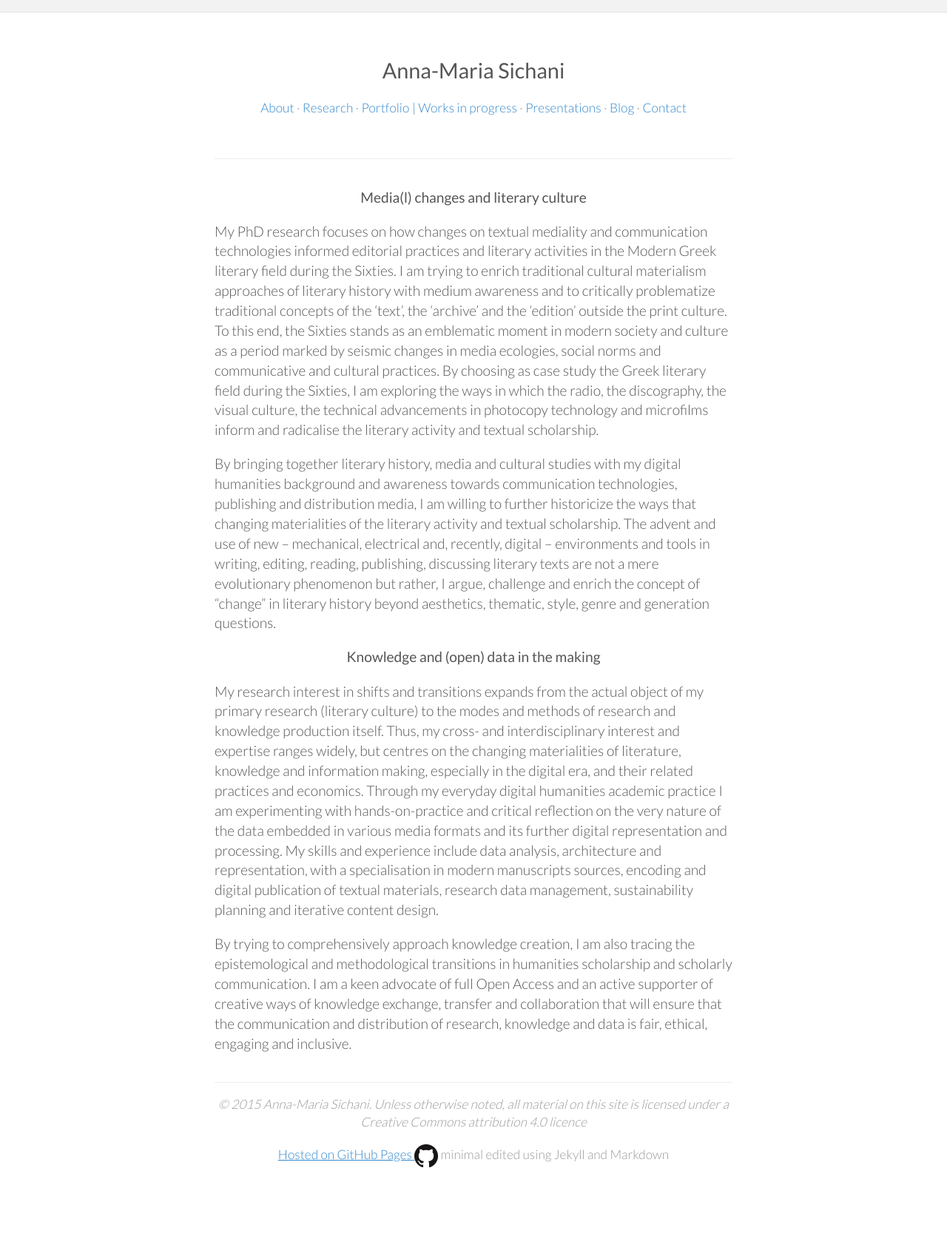
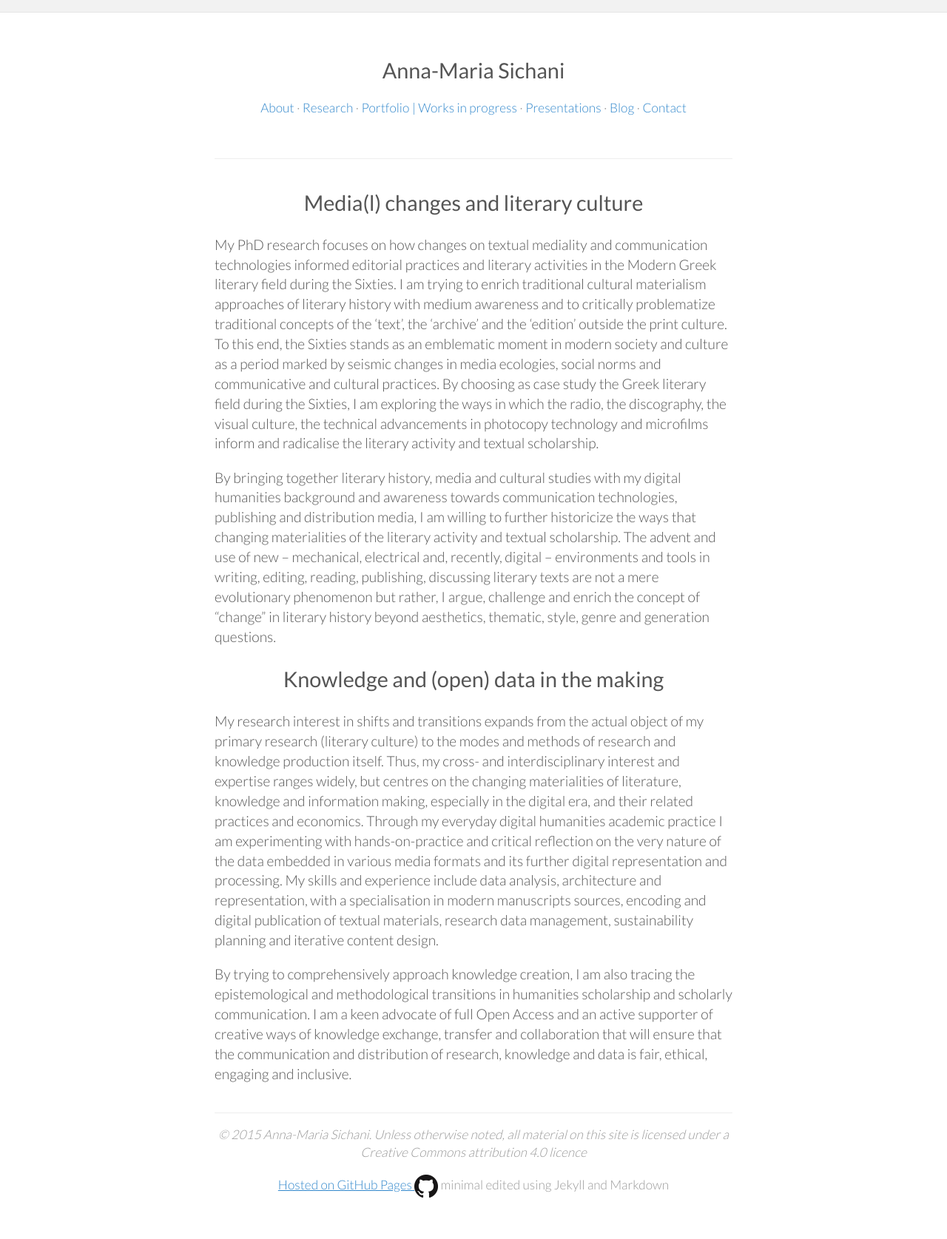
Before and after one commit to amsichani/amsichani.github.io, a Jekyll site: the page built from research.md, in a window 1280 px wide. Shown: the whole page at 74% size. Built offline with Jekyll 4.4.1, drawn with Linux system fonts in a browser that asks for light colours; nearby versions of some CDN libraries; before the commit the page ends 1634 px from its top, so only the background shows below that.

```diff
--- a/research.md
+++ b/research.md
@@ -4,14 +4,14 @@ title: Research
 redirect_from:
 ---
 
-# Media(l) changes and literary culture
+## Media(l) changes and literary culture
 
 My PhD research focuses on how changes on textual mediality and communication technologies informed editorial practices and literary activities in the Modern Greek literary field during the Sixties. I am trying to enrich traditional cultural materialism approaches of literary history with medium awareness and to critically problematize traditional concepts of the ‘text’, the ‘archive’ and the ‘edition’ outside the print culture. To this end, the Sixties stands as an emblematic moment in modern society and culture as a period marked by seismic changes in media ecologies, social norms and communicative and cultural practices. By choosing as case study the Greek literary field during the Sixties, I am exploring the ways in which the radio, the discography, the visual culture, the technical advancements in photocopy technology and microfilms inform and radicalise the literary activity and textual scholarship.
 
 By bringing together literary history, media and cultural studies with my digital humanities background and awareness towards communication technologies, publishing and distribution media, I am willing to further historicize the ways that changing materialities of the literary activity and textual scholarship. The advent and use of new – mechanical, electrical and, recently, digital – environments and tools in writing, editing, reading, publishing, discussing literary texts are not a mere evolutionary phenomenon but rather, I argue, challenge and enrich the concept of “change” in literary history beyond aesthetics, thematic, style, genre and generation questions.
 
 
-# Knowledge and (open) data in the making
+## Knowledge and (open) data in the making
 
 My research interest in shifts and transitions expands from the actual object of my primary research (literary culture) to the modes and methods of research and knowledge production itself. Thus, my cross- and interdisciplinary interest and expertise ranges widely, but centres on the changing materialities of literature, knowledge and information making, especially in the digital era, and their related practices and economics. Through my everyday digital humanities academic practice I am experimenting with hands-on-practice and critical reflection on the very nature of the data embedded in various media formats and its further digital representation and processing. My skills and experience include data analysis, architecture and representation, with a specialisation in modern manuscripts sources, encoding and digital publication of textual materials, research data management, sustainability planning and iterative content design.
 
```
